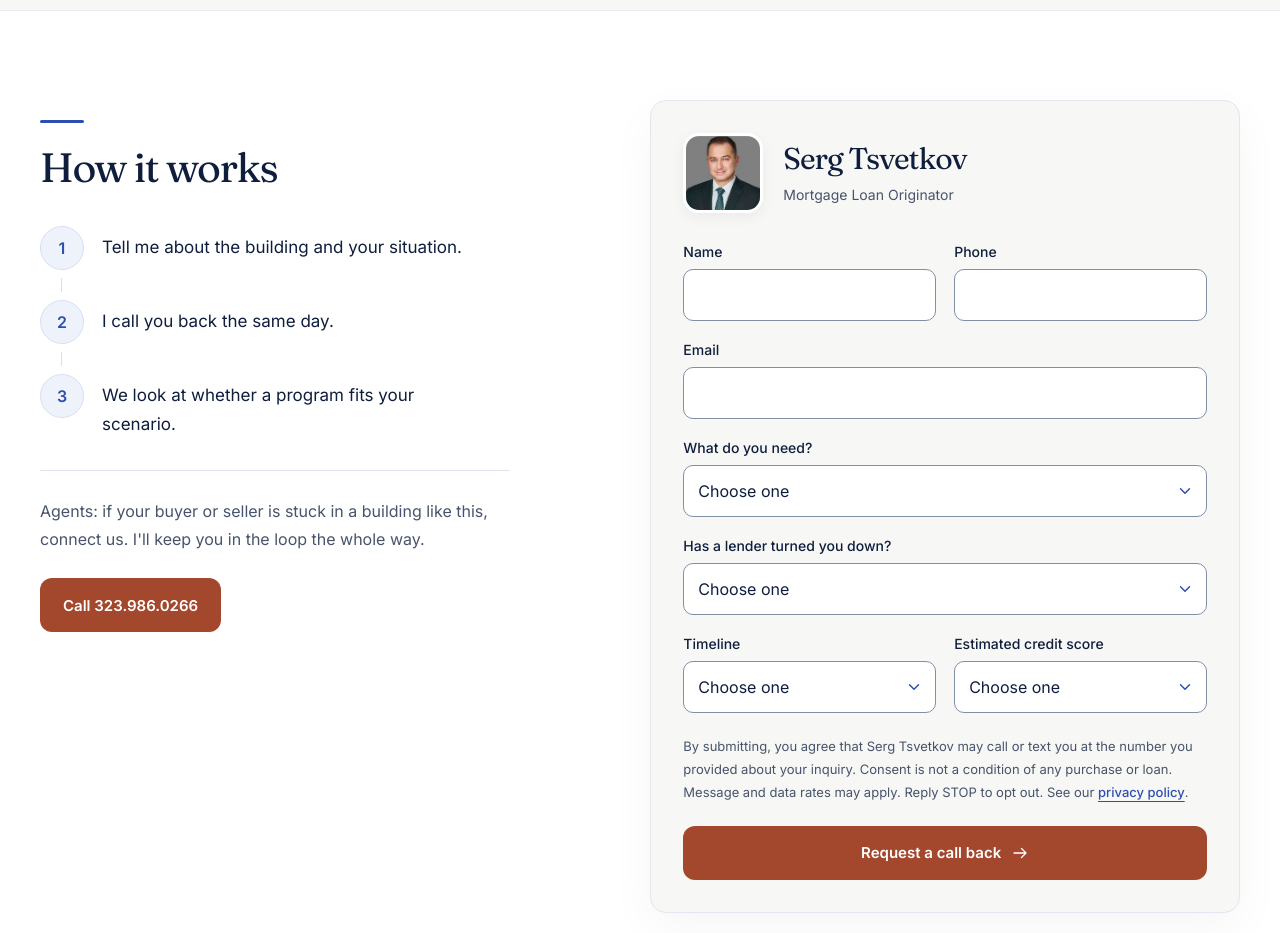
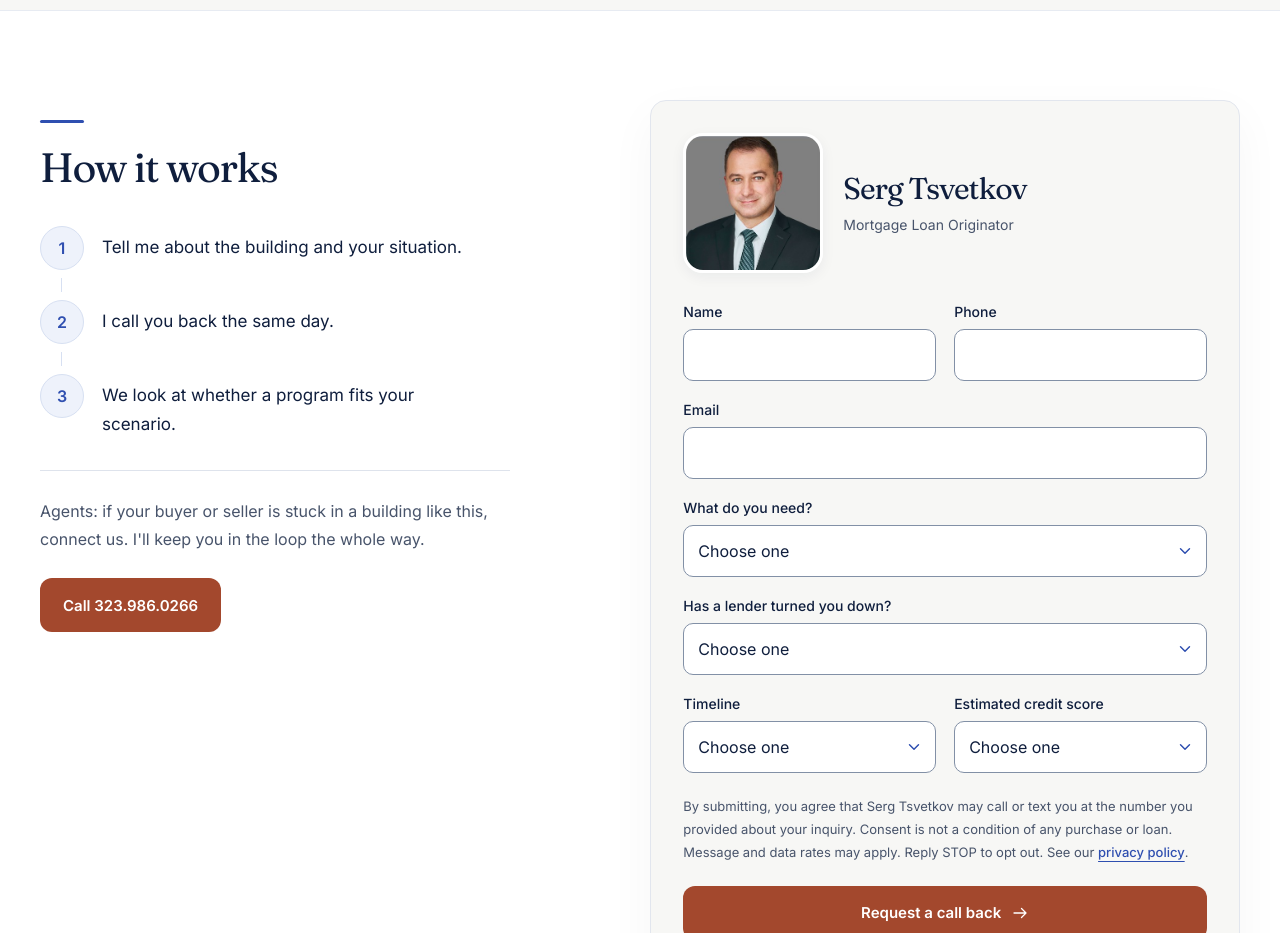
Before and after one commit to tuna976/sergloans, a plain HTML site: page index.html in a window 1280 px wide. Shown: the part 1440-2373 px from the top of the page. Drawn offline with Linux system fonts and the light colour scheme.

Commit message:
Add styles for header and form portraits
Added styles for header and form portraits in the body.

```diff
--- a/index.html
+++ b/index.html
@@ -10,6 +10,7 @@
   <link rel="preconnect" href="https://fonts.gstatic.com" crossorigin>
   <link href="https://fonts.googleapis.com/css2?family=Fraunces:opsz,wght@9..144,400;9..144,500;9..144,600&amp;family=Inter:wght@400;500;600;700&amp;display=swap" rel="stylesheet">
   <style>
+    body .header-portrait { display: block; width: 52px; height: 52px; } body .form-portrait { width: 112px; height: 112px; border-radius: 20px; } @media (min-width: 640px) { body .form-portrait { width: 140px; height: 140px; } }
     :root {
       color-scheme: light;
       --blue: #2F4FB0;
```
